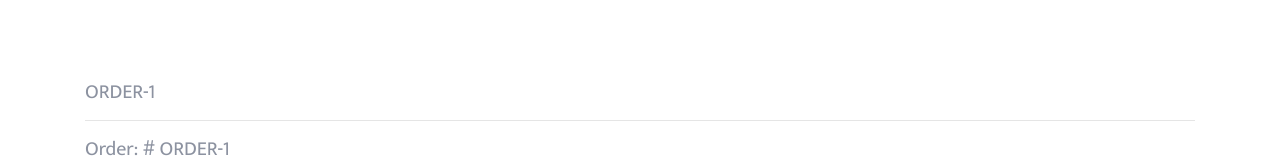
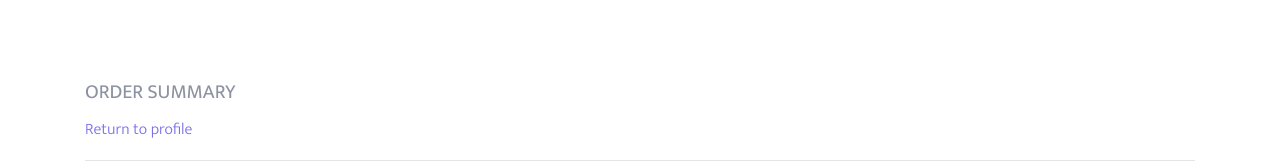
Before and after one commit to MichaelTowson/-DJANGO-Simple-Ecommerce, a Django app: template templates/cart/order_detail.html in a window 1280 px wide. Shown: the part 234-397 px from the top of the page. Run offline with Django 3.2, Linux system fonts and the light colour scheme; the template is opened without the code that fills it: values that come from a table or form of the project are taken from there, others are empty; data comes from the database, SQL or seed files in the repository; some libraries are stand-ins or nearby versions.

Commit message:
finalize order_details template

```diff
--- a/templates/cart/order_detail.html
+++ b/templates/cart/order_detail.html
@@ -7,8 +7,9 @@
         <div class="row justify-content-center">
             <div class="col-md-12">
                 <h5 class="card-title">
-                    {{ order.reference_number }}
+                    ORDER SUMMARY
                 </h5>
+                <a href="{% url 'profile' %}">Return to profile</a>
                 <hr>
                 <h5 class="card-title">Order: # {{ order.reference_number }}</h5>
                 <h6 class="card-subtitle mb-2 text-muted">Ordered on: {{ order.ordered_date }} </h6>
```
